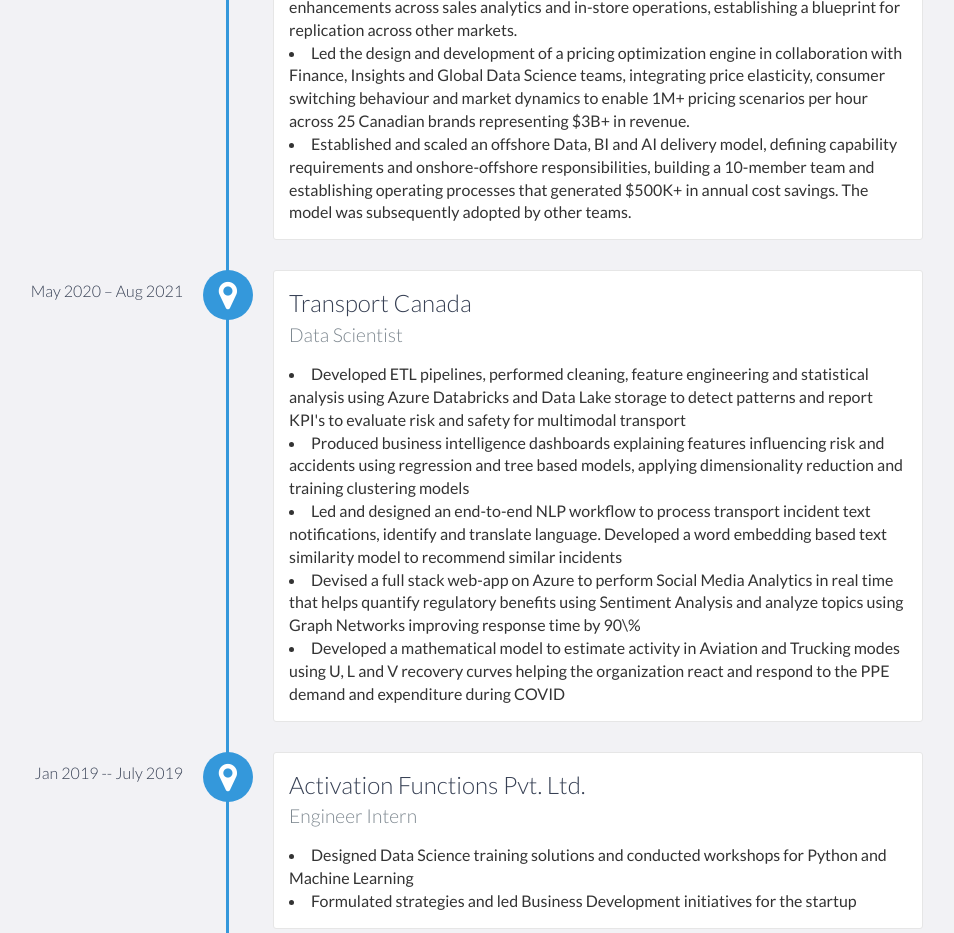
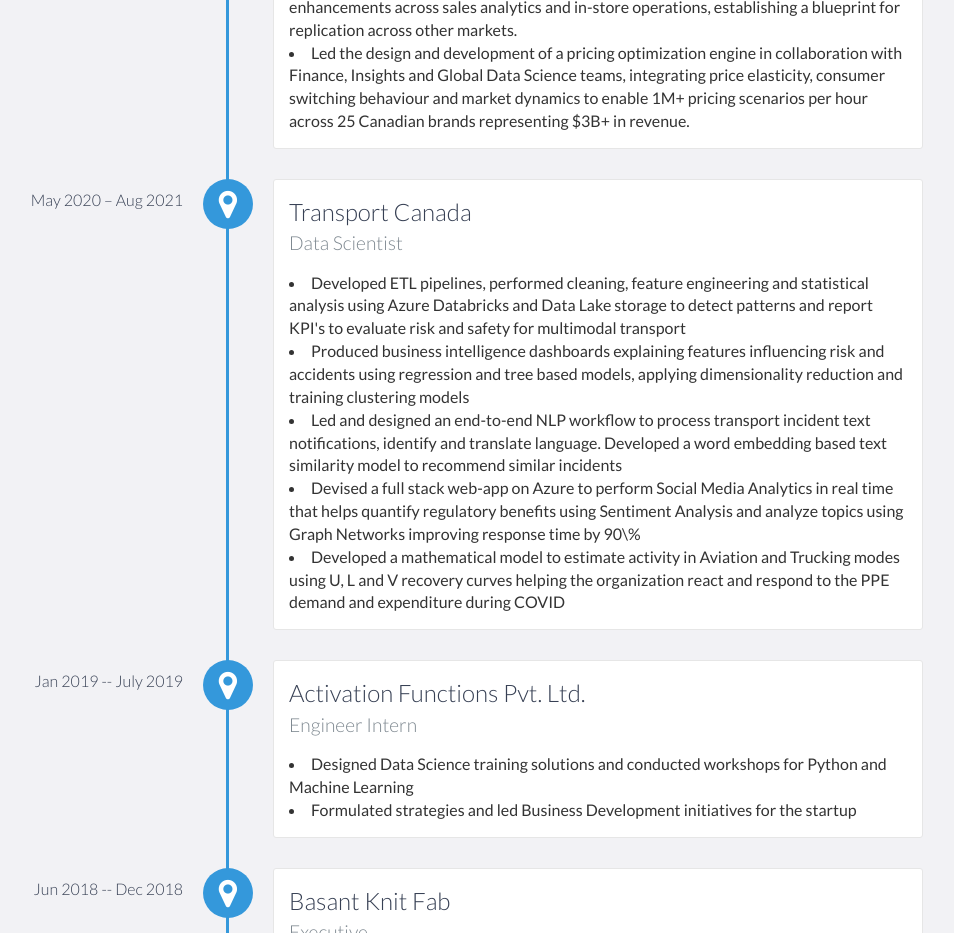
Before and after one commit to Anuj-Saboo/anuj-saboo.github.io, a plain HTML site: page index.html in a window 1280 px wide. Shown: the part 1960-2893 px from the top of the page, without its empty margins (217-1171 px from the left). Drawn offline with nearby package versions, Linux system fonts and the light colour scheme.

Commit message:
Update index.html

```diff
--- a/index.html
+++ b/index.html
@@ -135,9 +135,7 @@ operations, establishing a blueprint for replication across other markets.</li>
 					<li>Led the design and development of a pricing optimization engine in collaboration with Finance, Insights and
 Global Data Science teams, integrating price elasticity, consumer switching behaviour and market dynamics
 to enable 1M+ pricing scenarios per hour across 25 Canadian brands representing $3B+ in revenue.</li>
-					<li>Established and scaled an offshore Data, BI and AI delivery model, defining capability requirements and
-onshore-offshore responsibilities, building a 10-member team and establishing operating processes that
-generated $500K+ in annual cost savings. The model was subsequently adopted by other teams.</li>
+
                 </p>
             </div>
 
```
